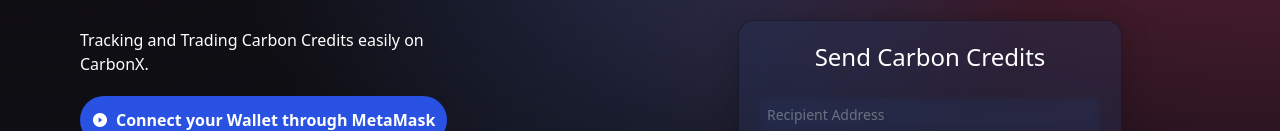
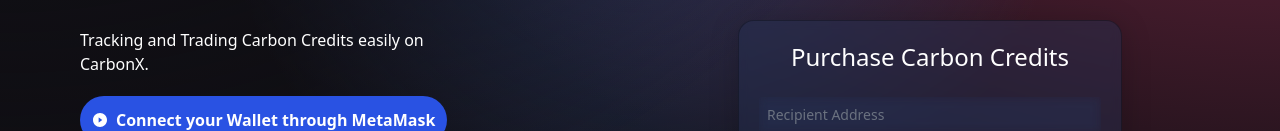
Before and after one commit to LesterCSH/CarbonX, a React (Vite) app in the folder react_front-end/client/: page / in a window 1280 px wide. Shown: the part 272-403 px from the top of the page. Built offline with nearby package versions, Linux system fonts and the light colour scheme; no server answers.

Commit message:
Update Welcome.jsx

```diff
--- a/react_front-end/client/src/components/Welcome.jsx
+++ b/react_front-end/client/src/components/Welcome.jsx
@@ -141,7 +141,7 @@
           </div>
           <div className="p-5 sm:w-96 w-full flex flex-col justify-start items-center blue-glassmorphism mt-5">
             <h2 className="text-2xl text-white text-center mb-4">
-              Send Carbon Credits
+              Purchase Carbon Credits
             </h2>
             <form onSubmit={handleSubmit} className="w-full">
               <Input
@@ -164,6 +164,7 @@
                 type="number"
                 value={(formData.credits * carbonPrice / ethPrice)}
                 handleChange={handleChange}
+                readOnly
               />
               <Input
                 placeholder="Keyword"
```
